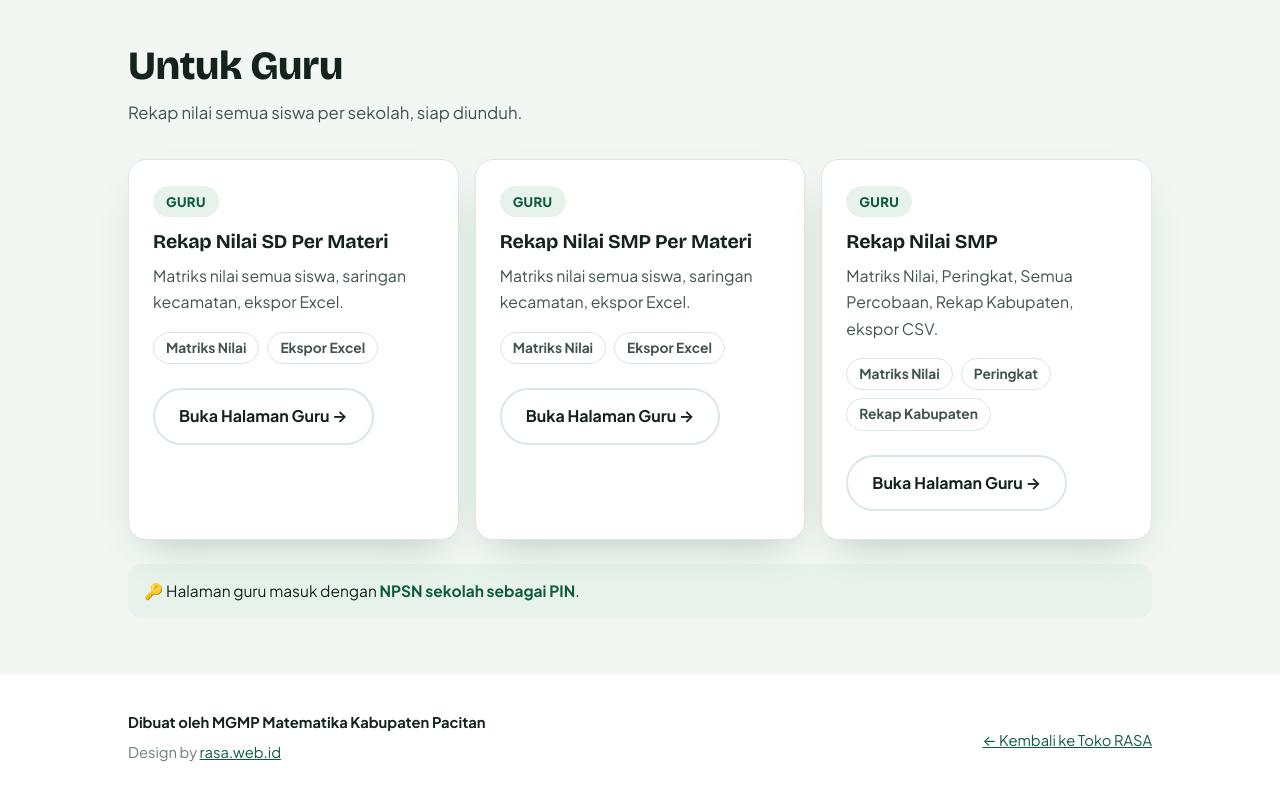
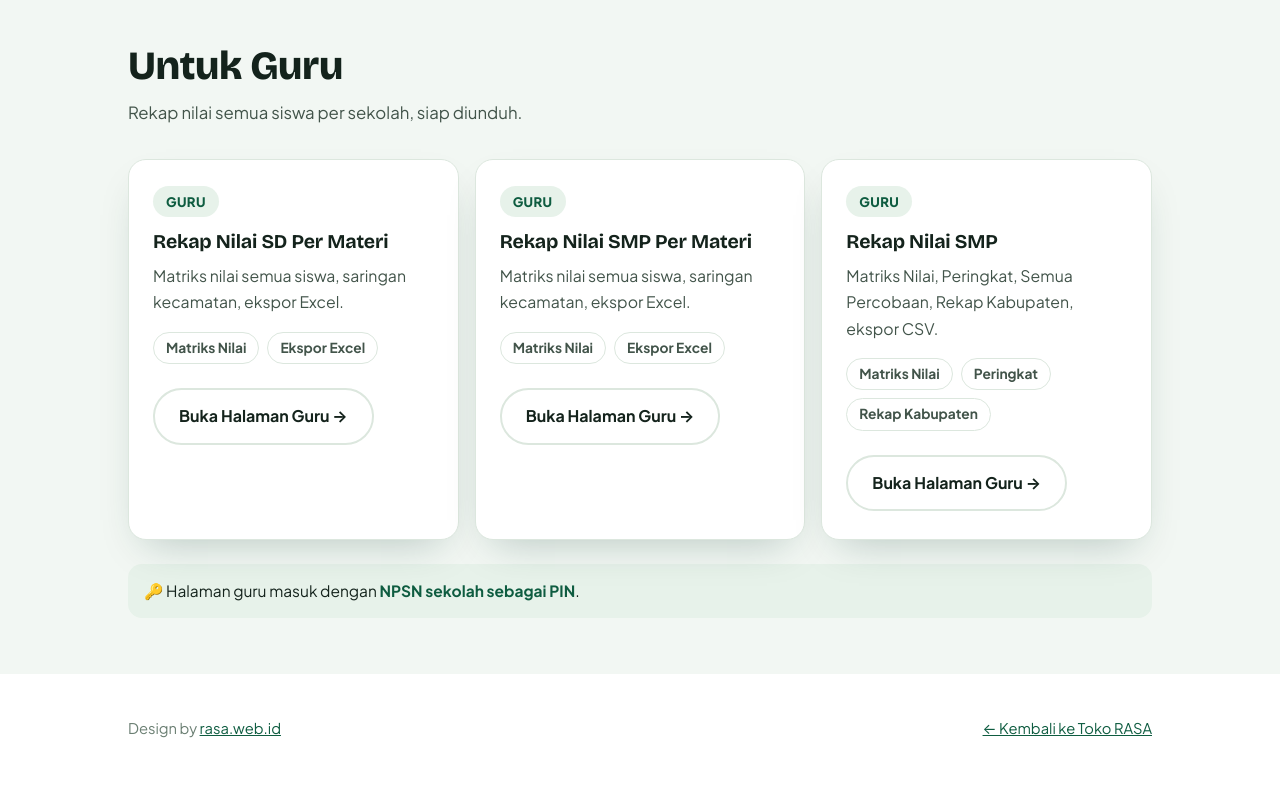
Before and after one commit to masgurubudi/toko-rasa, a plain HTML site: page persiapan-tka/index.html in a window 1280 px wide. Shown: the part 1111-1911 px from the top of the page. Drawn offline with nearby package versions, Linux system fonts and the light colour scheme.

Commit message:
Hapus tulisan Dibuat oleh MGMP di kaki microsite Persiapan TKA

```diff
--- a/persiapan-tka/index.html
+++ b/persiapan-tka/index.html
@@ -235,7 +235,7 @@
 
 <footer>
   <div class="wrap">
-    <div><strong>Dibuat oleh MGMP Matematika Kabupaten Pacitan</strong><br />Design by <a href="https://rasa.web.id" target="_blank" rel="noopener">rasa.web.id</a></div>
+    <div>Design by <a href="https://rasa.web.id" target="_blank" rel="noopener">rasa.web.id</a></div>
     <a href="https://rasa.web.id">← Kembali ke Toko RASA</a>
   </div>
 </footer>
```
